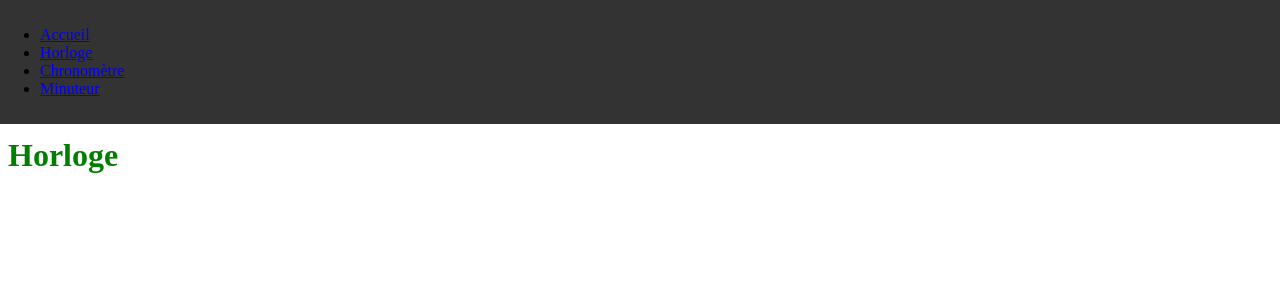
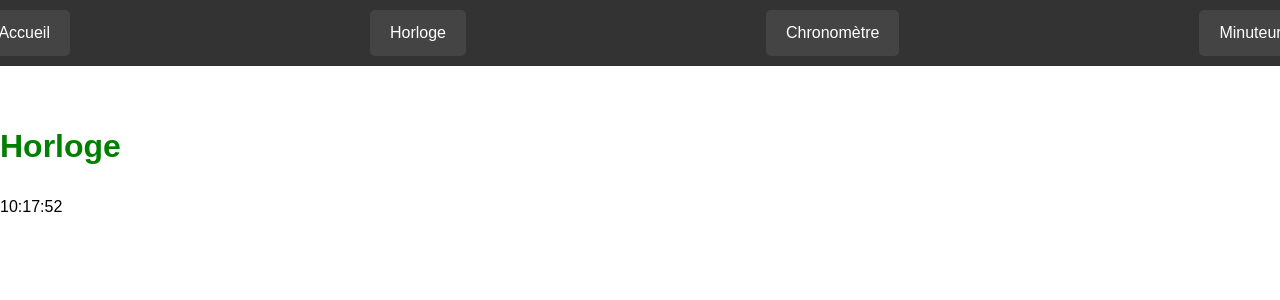
Before and after one commit to RyanLadmia/O_clock, a PHP site: page /pages/horloge.php in a window 1280 px wide. Shown: the top 300 px of the page. Run offline with PHP 8.4, Linux system fonts and the light colour scheme.

Commit message:
fonctionnalités ok horloge a rajouter heures été et hivers

```diff
--- a/assets/css/horloge.css
+++ b/assets/css/horloge.css
@@ -1,3 +1,13 @@
+/* GENERAL SETTING */
+body {
+    margin: 0;
+    padding: 0;
+    font-family: Arial, sans-serif;
+    line-height: 1.6;
+}
+main{
+    padding-top: 100px;
+}
 
 /* HEADER */
 
--- a/assets/css/index.css
+++ b/assets/css/index.css
@@ -1,4 +1,4 @@
-
+/* GENERAL SETTING */
 body {
     margin: 0;
     padding: 0;
@@ -49,6 +49,10 @@ header {
     background-color: #555;
 }
 
+.accueil{
+    background-image: url(./assets/medias/spirale.jpg);
+}
+
 h1{
     color: blue;
 }
--- a/includes/header.php
+++ b/includes/header.php
@@ -11,7 +11,7 @@ if ($File_Name == "index") {
 }
 ?>
 <header>
-    <nav class="navbar">
+    <nav class="Navbar">
         <section>
             <ul>
                 <li><a href="<?php echo $path; ?>index.php">Accueil</a></li>
--- a/index.php
+++ b/index.php
@@ -7,10 +7,9 @@ $title = "Accueil";
 <head>
     <link rel="stylesheet" href="./assets/css/index.css">
 </head>
-<body>
+<body class="accueil">
     <?php include './includes/header.php' ?>
     <main>
-        <br><br><br><br><br><br>
         <h1>O'Clock</h1>
         <section>
 
--- a/pages/chronmetre.php
+++ b/pages/chronmetre.php
@@ -10,7 +10,6 @@ $title = "Chronomètre";
 <body>
     <?php include '../includes/header.php' ?>
     <main>
-    <br><br><br><br><br><br>
         <h1>Chronomètre</h1>
         <!-- Affichage du chronomètre -->
         <div class="timer">
--- a/pages/horloge.php
+++ b/pages/horloge.php
@@ -10,13 +10,36 @@ $title = "Horloge";
 <body>
     <?php include '../includes/header.php' ?>
     <main>
-    <br><br><br><br><br><br>
         <h1>Horloge</h1>
-        <section>
-
-        </section>
+        <div class="container">
+        <div id="clockDisplay"></div>
+    </div>
     </main>
     <script>
+        function updateClock() {
+    const now = new Date();
+
+    // Calcul de l'heure française (UTC +1)
+    const utcOffset = 1; // Heure standard de Paris (sans tenir compte de l'heure d'été)
+    const localTime = new Date(now.getTime() + (utcOffset * 60 * 60 * 1000));
+
+    // Récupération de l'heure, des minutes, et des secondes
+    const hours = localTime.getUTCHours();
+    const minutes = localTime.getUTCMinutes();
+    const seconds = localTime.getUTCSeconds();
+
+    // Formatage pour que l'affichage soit toujours sur 2 chiffres
+    const formattedTime = `${String(hours).padStart(2, '0')}:${String(minutes).padStart(2, '0')}:${String(seconds).padStart(2, '0')}`;
+
+    // Affichage de l'heure dans l'élément avec l'ID 'clockDisplay'
+    document.getElementById('clockDisplay').textContent = formattedTime;
+}
+
+// Mise à jour de l'horloge toutes les secondes
+setInterval(updateClock, 1000);
+
+// Appel immédiat pour éviter le délai d'une seconde au premier affichage
+updateClock();
 
     </script>
 </body>
--- a/pages/minuteur.php
+++ b/pages/minuteur.php
@@ -10,7 +10,6 @@ $title = "Minuteur";
 <body>
     <?php include '../includes/header.php' ?>
     <main>
-    <br><br><br><br><br><br>
         <h1>Minuteur</h1>
             <div class="container">
                 <!-- Affichage du minuteur -->
```
Also changed, not shown: assets/css/chronometre.css (+10 -0 lines), assets/css/minuteur.css (+7 -6 lines), assets/medias/spirale.jpg (added).
